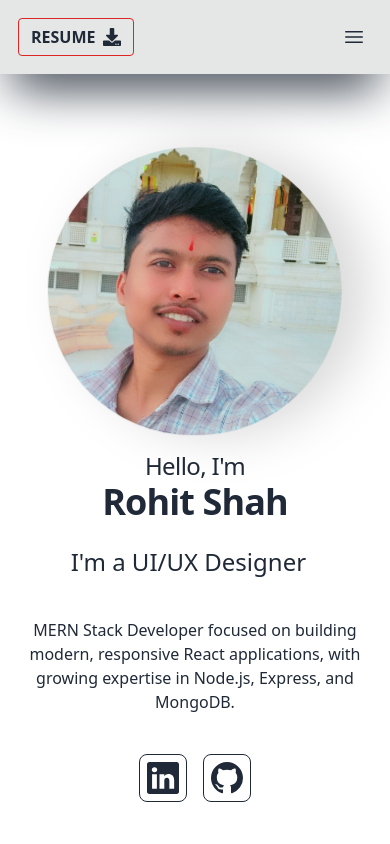
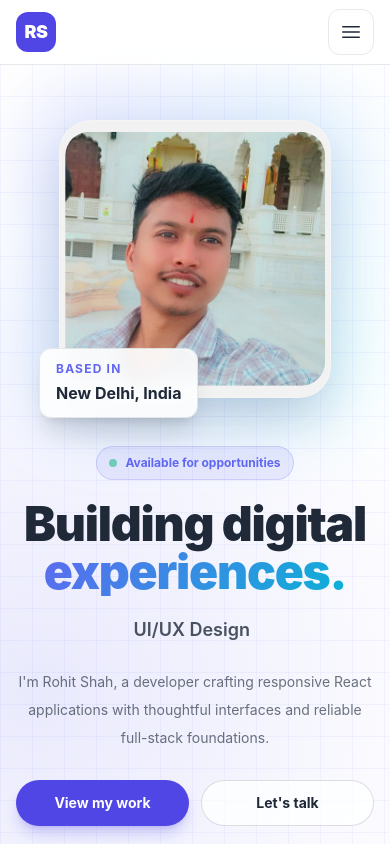
Before and after one commit to rohitshah012/Rohit-Shah-Portfolio, a React (Create React App) app: page / in a window 390 px wide. Shown: the top 844 px of the page. Built offline with nearby package versions, Linux system fonts and the light colour scheme.

Commit message:
ui update

```diff
--- a/src/App.js
+++ b/src/App.js
@@ -8,14 +8,13 @@ import Footer from "./components/Footer";
 
 export default function App() {
   return (
-    <div className="overflow-x-hidden">
+    <div className="page-background overflow-x-hidden">
       <Hero />
       <About />
       <Skills />
       <Projects />
       <Contact />
       <Footer />
-
     </div>
   );
 }
--- a/src/components/Footer.js
+++ b/src/components/Footer.js
@@ -1,64 +1,47 @@
+import { FaEnvelope, FaGithub, FaLinkedinIn } from "react-icons/fa";
+
+const socialLinks = [
+  {
+    name: "LinkedIn",
+    href: "https://www.linkedin.com/in/rohitshah9958",
+    icon: FaLinkedinIn,
+  },
+  {
+    name: "GitHub",
+    href: "https://github.com/rohitshah012",
+    icon: FaGithub,
+  },
+  {
+    name: "Email",
+    href: "mailto:rohitshah9958@gmail.com",
+    icon: FaEnvelope,
+  },
+];
+
 export default function Footer() {
   return (
-    <div className="text-lg text-center relative isolate px-6 py-24 lg:px-8">
-      <div className="mt-10 flex items-center justify-center gap-x-4">
-
-        {/* LinkedIn */}
-        <a
-          href="https://www.linkedin.com/in/rohitshah9958"
-          target="_blank"
-          rel="noopener noreferrer"
-          className="btn btn-outline btn-square"
-        >
-          <svg
-            xmlns="http://www.w3.org/2000/svg"
-            className="h-8 w-8"
-            fill="currentColor"
-            viewBox="0 0 16 16"
+    <footer className="border-t border-base-content/10 px-4 py-10 text-center sm:px-6 sm:py-12">
+      <div className="flex items-center justify-center gap-3">
+        {socialLinks.map((link) => (
+          <a
+            key={link.name}
+            href={link.href}
+            target={link.href.startsWith("http") ? "_blank" : undefined}
+            rel={link.href.startsWith("http") ? "noopener noreferrer" : undefined}
+            className="flex h-11 w-11 items-center justify-center rounded-full border border-base-content/15 transition hover:-translate-y-1 hover:border-indigo-500 hover:text-indigo-500"
+            aria-label={link.name}
           >
-            <path d="M0 1.146C0 .513.526 0 1.175 0h13.65C15.474 0 16 .513 16 1.146v13.708c0 .633-.526 1.146-1.175 1.146H1.175C.526 16 0 15.487 0 14.854V1.146zm4.943 12.248V6.169H2.542v7.225h2.401zm-1.2-8.212c.837 0 1.358-.554 1.358-1.248-.015-.709-.52-1.248-1.342-1.248-.822 0-1.359.54-1.359 1.248 0 .694.521 1.248 1.327 1.248h.016zm4.908 8.212V9.359c0-.216.016-.432.08-.586.173-.431.568-.878 1.232-.878.869 0 1.216.662 1.216 1.634v3.865h2.401V9.25c0-2.22-1.184-3.252-2.764-3.252-1.274 0-1.845.7-2.165 1.193V6.169h-2.4z" />
-          </svg>
-        </a>
-
-        {/* GitHub */}
-        <a
-          href="https://github.com/rohitshah012"
-          target="_blank"
-          rel="noopener noreferrer"
-          className="btn btn-outline btn-square"
-        >
-          <svg
-            xmlns="http://www.w3.org/2000/svg"
-            className="h-8 w-8"
-            fill="currentColor"
-            viewBox="0 0 16 16"
-          >
-            <path d="M8 0C3.58 0 0 3.58 0 8c0 3.54 2.29 6.53 5.47 7.59.4.07.55-.17.55-.38 0-.19-.01-.82-.01-1.49-2.01.37-2.53-.49-2.69-.94-.09-.23-.48-.94-.82-1.13-.28-.15-.68-.52-.01-.53.63-.01 1.08.58 1.23.82.72 1.21 1.87.87 2.33.66.07-.52.28-.87.51-1.07-1.78-.2-3.64-.89-3.64-3.95 0-.87.31-1.59.82-2.15-.08-.2-.36-1.02.08-2.12 0 0 .67-.21 2.2.82.64-.18 1.32-.27 2-.27.68 0 1.36.09 2 .27 1.53-1.04 2.2-.82 2.2-.82.44 1.1.16 1.92.08 2.12.51.56.82 1.27.82 2.15 0 3.07-1.87 3.75-3.65 3.95.29.25.54.73.54 1.48 0 1.07-.01 1.93-.01 2.2 0 .21.15.46.55.38A8.012 8.012 0 0 0 16 8c0-4.42-3.58-8-8-8z" />
-          </svg>
-        </a>
-
-        {/* Email */}
-        <a
-          href="mailto:rohitshah9958@gmail.com"
-          className="btn btn-outline btn-square"
-        >
-          <svg
-            xmlns="http://www.w3.org/2000/svg"
-            className="h-8 w-8"
-            fill="currentColor"
-            viewBox="0 0 16 16"
-          >
-            <path d="M2 2A2 2 0 0 0 .05 3.555L8 8.414l7.95-4.859A2 2 0 0 0 14 2H2Zm-2 9.8V4.698l5.803 3.546L0 11.801Zm6.761-2.97-6.57 4.026A2 2 0 0 0 2 14h6.256A4.493 4.493 0 0 1 8 12.5a4.49 4.49 0 0 1 1.606-3.446l-.367-.225L8 9.586l-1.239-.757ZM16 9.671V4.697l-5.803 3.546.338.208A4.482 4.482 0 0 1 12.5 8c1.414 0 2.675.652 3.5 1.671Z" />
-            <path d="M15.834 12.244c0 1.168-.577 2.025-1.587 2.025-.503 0-1.002-.228-1.12-.648h-.043c-.118.416-.543.643-1.015.643-.77 0-1.259-.542-1.259-1.434v-.529c0-.844.481-1.4 1.26-1.4.585 0 .87.333.953.63h.03v-.568h.905v2.19c0 .272.18.42.411.42.315 0 .639-.415.639-1.39v-.118c0-1.277-.95-2.326-2.484-2.326h-.04c-1.582 0-2.64 1.067-2.64 2.724v.157c0 1.867 1.237 2.654 2.57 2.654h.045c.507 0 .935-.07 1.18-.18v.731c-.219.1-.643.175-1.237.175h-.044C10.438 16 9 14.82 9 12.646v-.214C9 10.36 10.421 9 12.485 9h.035c2.12 0 3.314 1.43 3.314 3.034v.21Zm-4.04.21v.227c0 .586.227.8.581.8.31 0 .564-.17.564-.743v-.367c0-.516-.275-.708-.572-.708-.346 0-.573.245-.573.791Z" />
-          </svg>
-        </a>
-
+            <link.icon className="h-5 w-5" />
+          </a>
+        ))}
       </div>
-
-      <p className="mt-3">
-        Created with ❤️ by <span className="font-bold">Rohit Shah</span>
+      <p className="mt-6 text-base-content/65">
+        Designed and built by{" "}
+        <span className="font-bold text-base-content">Rohit Shah</span>
       </p>
-      <p>© {new Date().getFullYear()} Portfolio. All Rights Reserved</p>
-    </div>
+      <p className="mt-1 text-sm text-base-content/50">
+        &copy; {new Date().getFullYear()} Portfolio. All rights reserved.
+      </p>
+    </footer>
   );
 }
--- a/src/components/Hero.js
+++ b/src/components/Hero.js
@@ -1,229 +1,250 @@
-import { useState, useEffect } from "react";
+import { useEffect, useState } from "react";
 import { Dialog } from "@headlessui/react";
-import dp from "../Assets/Images/dp.jpg"
-import { FaDownload } from "react-icons/fa";
 import {
   Bars3Icon,
+  MoonIcon,
+  SunIcon,
   XMarkIcon,
-  SunIcon,
-  MoonIcon,
 } from "@heroicons/react/24/outline";
+import { FaDownload, FaGithub, FaLinkedinIn } from "react-icons/fa";
 import { Link } from "react-scroll";
 import { TypeAnimation } from "react-type-animation";
 import AOS from "aos";
 import "aos/dist/aos.css";
+import dp from "../Assets/Images/dp.jpg";
 
 const navigation = [
-  { name: "About Me", id: "about" },
+  { name: "About", id: "about" },
   { name: "Skills", id: "skills" },
   { name: "Projects", id: "projects" },
-  { name: "Contact Me", id: "contact" },
+  { name: "Contact", id: "contact" },
 ];
 
 export default function Hero() {
   const [theme, setTheme] = useState(
-    localStorage.getItem("theme") ? localStorage.getItem("theme") : "light"
+    () => localStorage.getItem("theme") || "light"
   );
+  const [mobileMenuOpen, setMobileMenuOpen] = useState(false);
+
   useEffect(() => {
     localStorage.setItem("theme", theme);
-    const localTheme = localStorage.getItem("theme");
-    document.querySelector("html").setAttribute("data-theme", localTheme);
+    document.documentElement.setAttribute("data-theme", theme);
   }, [theme]);
-  const [mobileMenuOpen, setMobileMenuOpen] = useState(false);
+
   useEffect(() => {
-    AOS.init({ duration: 2000 });
+    AOS.init({ duration: 900, once: true });
   }, []);
-  const handleToggle = (e) => {
-    e.target.checked ? setTheme("dark") : setTheme("light");
-  };
 
-
-
+  const themeToggle = (
+    <button
+      type="button"
+      className="flex h-10 w-10 items-center justify-center rounded-full border border-base-content/10 bg-base-200 transition hover:border-indigo-500 hover:text-indigo-500"
+      onClick={() => setTheme((current) => current === "dark" ? "light" : "dark")}
+      aria-label={theme === "dark" ? "Switch to light mode" : "Switch to dark mode"}
+      title={theme === "dark" ? "Light mode" : "Dark mode"}
+    >
+      {theme === "dark" ? (
+        <SunIcon className="h-5 w-5" aria-hidden="true" />
+      ) : (
+        <MoonIcon className="h-5 w-5" aria-hidden="true" />
+      )}
+    </button>
+  );
 
   return (
-    <div>
-      <header className="fixed bg-base-300 shadow-2xl shadow-neutral inset-x-0 top-0 z-50">
-        <nav
-          className="flex items-center justify-between p-6 lg:px-8"
-          aria-label="Global"
+    <div className="grid-pattern min-h-screen">
+      <header className="fixed inset-x-0 top-0 z-50 border-b border-base-content/10 bg-base-100/80 backdrop-blur-xl">
+        <nav className="section-shell flex h-16 items-center justify-between sm:h-20">
+          <a
+            href="#top"
+            className="flex items-center gap-3 text-lg font-black tracking-tight"
           >
-          <div className="flex  lg:flex-1">
-            <a href="/RohitShahResume.pdf" download className="no-underline">
-              <button className="flex items-center gap-2 -m-1.5 p-1.5 px-3 font-semibold border border-red-600 cursor-pointer hover:bg-red-600 hover:text-white transition-colors rounded">RESUME <FaDownload className="text-lg" /> </button>
+            <span className="flex h-10 w-10 items-center justify-center rounded-xl bg-indigo-600 text-white">
+              RS
+            </span>
+            <span className="hidden sm:block">Rohit Shah</span>
           </a>
-          </div>
-          <div className="flex lg:hidden">
-            <button
-              type="button"
-              className="-m-2.5 inline-flex items-center justify-center rounded-md p-2.5"
-              onClick={() => setMobileMenuOpen(true)}
-            >
-              <span className="sr-only">Open main menu</span>
-              <Bars3Icon className="h-6 w-6" aria-hidden="true" />
-            </button>
-          </div>
-          <div className="hidden lg:flex lg:gap-x-12">
+
+          <div className="hidden items-center rounded-full border border-base-content/10 bg-base-200/60 p-1.5 lg:flex">
             {navigation.map((item) => (
               <Link
+                key={item.id}
                 to={item.id}
-                spy={true}
-                smooth={true}
-                offset={50}
+                spy
+                smooth
+                offset={-72}
                 duration={500}
-                className="text-sm font-semibold leading-6 cursor-pointer relative w-fit block after:block after:content-[''] after:absolute after:h-[3px] after:bg-current after:w-full after:scale-x-0 after:hover:scale-x-100 after:transition after:duration-300 after:origin-left"
+                activeClass="text-indigo-500 bg-base-100 shadow-sm"
+                className="cursor-pointer rounded-full px-4 py-2 text-sm font-semibold transition hover:text-indigo-500"
               >
                 {item.name}
               </Link>
             ))}
           </div>
-          <div className="hidden lg:flex lg:flex-1 lg:justify-end">
-            <label className="swap swap-rotate">
-              <input
-                type="checkbox"
-                className="hidden"
-                onChange={handleToggle}
-                checked={theme === "light" ? false : true}
-              />
 
-              <SunIcon className="swap-off fill-current w-6 h-6" />
-              <MoonIcon className="swap-on fill-current w-6 h-6" />
-            </label>
+          <div className="hidden items-center gap-3 lg:flex">
+            <a
+              href="/RohitShahResume.pdf"
+              download
+              className="secondary-button !px-4 !py-2"
+            >
+              Resume <FaDownload />
+            </a>
+            {themeToggle}
           </div>
+
+          <button
+            type="button"
+            className="rounded-xl border border-base-content/10 p-2.5 lg:hidden"
+            onClick={() => setMobileMenuOpen(true)}
+            aria-label="Open navigation"
+          >
+            <Bars3Icon className="h-6 w-6" />
+          </button>
         </nav>
+
         <Dialog
           as="div"
           className="lg:hidden"
           open={mobileMenuOpen}
           onClose={setMobileMenuOpen}
         >
-          <div className="fixed inset-0 z-50" />
-          <Dialog.Panel className="fixed inset-y-0 right-0 z-50 w-2/3 overflow-y-auto backdrop-brightness-90 backdrop-blur-2xl bg-transparent px-6 py-6 sm:max-w-sm">
+          <div className="fixed inset-0 z-50 bg-black/30 backdrop-blur-sm" />
+          <Dialog.Panel className="fixed inset-y-0 right-0 z-50 w-[88%] max-w-sm overflow-y-auto border-l border-base-content/10 bg-base-100 p-5 shadow-2xl sm:p-6">
             <div className="flex items-center justify-between">
-              <div className="-m-1.5 p-1.5">
-                <label className="swap swap-rotate">
-                  <input
-                    type="checkbox"
-                    className="hidden"
-                    onChange={handleToggle}
-                    checked={theme === "light" ? false : true}
-                  />
-                  <SunIcon className="swap-off fill-current w-6 h-6" />
-                  <MoonIcon className="swap-on fill-current w-6 h-6" />
-                </label>
-              </div>
+              {themeToggle}
               <button
                 type="button"
-                className="-m-2.5 rounded-md p-2.5"
+                className="rounded-xl border border-base-content/10 p-2.5"
                 onClick={() => setMobileMenuOpen(false)}
+                aria-label="Close navigation"
               >
-                <span className="sr-only">Close menu</span>
-                <XMarkIcon className="h-6 w-6" aria-hidden="true" />
+                <XMarkIcon className="h-6 w-6" />
               </button>
             </div>
-            <div className="mt-6 flow-root">
-              <div className="-my-6 divide-y">
-                <div className="space-y-2 py-6">
+            <div className="mt-10 space-y-2">
               {navigation.map((item) => (
                 <Link
+                  key={item.id}
                   to={item.id}
-                      spy={true}
-                      smooth={true}
-                      offset={50}
+                  smooth
+                  offset={-72}
                   duration={500}
-                      className="-mx-3 block rounded-lg px-3 py-2 font-semibold leading-7 btn btn-ghost"
+                  onClick={() => setMobileMenuOpen(false)}
+                  className="block cursor-pointer rounded-xl px-4 py-3 font-semibold transition hover:bg-indigo-500/10 hover:text-indigo-500"
                 >
                   {item.name}
                 </Link>
               ))}
-                </div>
-              </div>
+              <a
+                href="/RohitShahResume.pdf"
+                download
+                className="primary-button mt-5 w-full"
+              >
+                Download resume <FaDownload />
+              </a>
             </div>
           </Dialog.Panel>
         </Dialog>
       </header>
-      <div className="py-24 sm:py-32">
-        <div className="mx-auto max-w-7xl px-6 lg:px-8">
+
+      <main id="top" className="flex min-h-screen items-center pb-16 pt-24 sm:pb-20 sm:pt-28">
+        <div className="section-shell w-full">
           <div
-            className="grid lg:grid-cols-2 md:grid-cols-2 sm:grid-cols-1 py-12"
-            data-aos="zoom-in"
+            className="grid items-center gap-12 py-6 sm:gap-16 sm:py-10 lg:grid-cols-[1.1fr_0.9fr]"
+            data-aos="fade-up"
           >
-            <div className="grid justify-center items-center">
-              <img
-                src={dp}
-
-                alt="Rohit shah"
-                className="w-72 rounded-full drop-shadow-2xl -rotate-90"
-              />
+            <div className="order-2 text-center lg:order-1 lg:text-left">
+              <div className="mb-5 inline-flex items-center gap-2 rounded-full border border-indigo-500/20 bg-indigo-500/10 px-3 py-2 text-xs font-bold text-indigo-500 sm:mb-6 sm:px-4 sm:text-sm">
+                <span className="h-2 w-2 animate-pulse rounded-full bg-emerald-500" />
+                Available for opportunities
               </div>
-            <div className="grid justify-center items-center mt-3">
-              <div className="text-center">
-                <div className="text-2xl tracking-tight sm:text-3xl">
-                  Hello, I'm
-                </div>
-              </div>
-              <div className="text-center">
-                <h1 className="text-4xl font-bold tracking-tight sm:text-6xl">
-                  Rohit Shah
+              <h1 className="text-[2.65rem] font-black leading-[1.05] tracking-tight min-[375px]:text-5xl sm:text-7xl lg:text-8xl">
+                Building digital
+                <span className="gradient-text block">experiences.</span>
               </h1>
-                <p className="mt-6 text-2xl leading-8">
+              <p className="mt-5 min-h-8 text-lg font-semibold text-base-content/80 sm:mt-6 sm:text-2xl">
                 <TypeAnimation
                   sequence={[
-                      "I'm a MERN Stack Developer",
+                    "MERN Stack Developer",
                     2000,
-                      "I'm a UI/UX Designer",
+                    "UI/UX Designer",
                     2000,
-                      "I'm a Web Developer",
+                    "Web Developer",
                     2000,
                   ]}
                   speed={50}
                   repeat={Infinity}
                 />
               </p>
-                <div className="mt-10 flex items-center justify-center gap-x-6">
-                  <p>
-                   MERN Stack Developer focused on building modern, responsive React applications, with growing expertise in Node.js, Express, and MongoDB.
+              <p className="mx-auto mt-5 max-w-2xl text-sm leading-7 text-base-content/65 sm:mt-6 sm:text-base sm:leading-8 lg:mx-0 lg:text-lg">
+                I&apos;m Rohit Shah, a developer crafting responsive React
+                applications with thoughtful interfaces and reliable full-stack
+                foundations.
               </p>
+              <div className="mt-7 grid grid-cols-1 gap-3 min-[390px]:grid-cols-2 lg:flex lg:justify-start">
+                <Link
+                  to="projects"
+                  smooth
+                  offset={-72}
+                  duration={500}
+                  className="primary-button w-full cursor-pointer"
+                >
+                  View my work
+                </Link>
+                <Link
+                  to="contact"
+                  smooth
+                  offset={-72}
+                  duration={500}
+                  className="secondary-button w-full cursor-pointer"
+                >
+                  Let&apos;s talk
+                </Link>
               </div>
-                <div className="mt-10 flex items-center justify-center gap-x-4">
+              <div className="mt-8 flex justify-center gap-3 lg:justify-start">
                 <a
                   href="https://www.linkedin.com/in/rohitshah9958"
                   target="_blank"
                   rel="noopener noreferrer"
+                  className="flex h-11 w-11 items-center justify-center rounded-full border border-base-content/15 transition hover:-translate-y-1 hover:border-indigo-500 hover:text-indigo-500"
+                  aria-label="LinkedIn profile"
                 >
-                    <button className="btn btn-outline btn-square">
-                      <svg
-                        xmlns="http://www.w3.org/2000/svg"
-                        fill="currentColor"
-                        className="h-8 w-8"
-                        viewBox="0 0 16 16"
-                      >
-                        <path d="M0 1.146C0 .513.526 0 1.175 0h13.65C15.474 0 16 .513 16 1.146v13.708c0 .633-.526 1.146-1.175 1.146H1.175C.526 16 0 15.487 0 14.854V1.146zm4.943 12.248V6.169H2.542v7.225h2.401zm-1.2-8.212c.837 0 1.358-.554 1.358-1.248-.015-.709-.52-1.248-1.342-1.248-.822 0-1.359.54-1.359 1.248 0 .694.521 1.248 1.327 1.248h.016zm4.908 8.212V9.359c0-.216.016-.432.08-.586.173-.431.568-.878 1.232-.878.869 0 1.216.662 1.216 1.634v3.865h2.401V9.25c0-2.22-1.184-3.252-2.764-3.252-1.274 0-1.845.7-2.165 1.193v.025h-.016a5.54 5.54 0 0 1 .016-.025V6.169h-2.4c.03.678 0 7.225 0 7.225h2.4z" />
-                      </svg>
-                    </button>
+                  <FaLinkedinIn />
                 </a>
-
                 <a
                   href="https://github.com/rohitshah012"
                   target="_blank"
                   rel="noopener noreferrer"
+                  className="flex h-11 w-11 items-center justify-center rounded-full border border-base-content/15 transition hover:-translate-y-1 hover:border-indigo-500 hover:text-indigo-500"
+                  aria-label="GitHub profile"
                 >
-                    <button className="btn btn-outline btn-square">
-                      <svg
-                        xmlns="http://www.w3.org/2000/svg"
-                        className="h-8 w-8"
-                        fill="currentColor"
-                        viewBox="0 0 16 16"
-                      >
-                        <path d="M8 0C3.58 0 0 3.58 0 8c0 3.54 2.29 6.53 5.47 7.59.4.07.55-.17.55-.38 0-.19-.01-.82-.01-1.49-2.01.37-2.53-.49-2.69-.94-.09-.23-.48-.94-.82-1.13-.28-.15-.68-.52-.01-.53.63-.01 1.08.58 1.23.82.72 1.21 1.87.87 2.33.66.07-.52.28-.87.51-1.07-1.78-.2-3.64-.89-3.64-3.95 0-.87.31-1.59.82-2.15-.08-.2-.36-1.02.08-2.12 0 0 .67-.21 2.2.82.64-.18 1.32-.27 2-.27.68 0 1.36.09 2 .27 1.53-1.04 2.2-.82 2.2-.82.44 1.1.16 1.92.08 2.12.51.56.82 1.27.82 2.15 0 3.07-1.87 3.75-3.65 3.95.29.25.54.73.54 1.48 0 1.07-.01 1.93-.01 2.2 0 .21.15.46.55.38A8.012 8.012 0 0 0 16 8c0-4.42-3.58-8-8-8z" />
-                      </svg>
-                    </button>
+                  <FaGithub />
                 </a>
+              </div>
+            </div>
+
+            <div className="order-1 flex justify-center px-7 sm:px-0 lg:order-2">
+              <div className="relative w-full max-w-[17rem] sm:max-w-none">
+                <div className="absolute -inset-5 rounded-[2.5rem] bg-gradient-to-br from-indigo-500 to-cyan-400 opacity-25 blur-2xl" />
+                <div className="relative overflow-hidden rounded-[2rem] border border-white/20 bg-base-200 p-2 shadow-2xl shadow-indigo-950/20 sm:rounded-[2.5rem] sm:p-3">
+                  <img
+                    src={dp}
+                    alt="Rohit Shah"
+                    className="aspect-square h-auto w-full -rotate-90 rounded-[1.5rem] object-cover sm:h-[29rem] sm:w-[24rem] sm:rounded-[2rem]"
+                  />
+                </div>
+                <div className="absolute -bottom-5 -left-5 rounded-xl border border-base-content/10 bg-base-100/90 px-4 py-3 shadow-xl backdrop-blur sm:-left-8 sm:rounded-2xl sm:px-5 sm:py-4">
+                  <p className="text-xs font-bold uppercase tracking-widest text-indigo-500">
+                    Based in
+                  </p>
+                  <p className="mt-1 font-bold">New Delhi, India</p>
                 </div>
               </div>
             </div>
           </div>
         </div>
-      </div>
+      </main>
     </div>
   );
 }
--- a/src/index.css
+++ b/src/index.css
@@ -1,9 +1,83 @@
-* {
-  margin: 0;
-  padding: 0;
-  box-sizing: border-box;
-}
-
 @tailwind base;
 @tailwind components;
 @tailwind utilities;
+
+@layer base {
+  * {
+    box-sizing: border-box;
+  }
+
+  html {
+    scroll-behavior: smooth;
+  }
+
+  body {
+    margin: 0;
+    min-width: 320px;
+    overflow-x: hidden;
+    font-family: Inter, ui-sans-serif, system-ui, -apple-system, BlinkMacSystemFont,
+      "Segoe UI", sans-serif;
+    @apply bg-base-100 text-base-content antialiased;
+  }
+
+  ::selection {
+    @apply bg-indigo-500 text-white;
+  }
+}
+
+@layer components {
+  .section-shell {
+    @apply mx-auto max-w-7xl px-4 sm:px-6 lg:px-8;
+  }
+
+  .section-kicker {
+    @apply text-xs font-bold uppercase tracking-[0.2em] text-indigo-500 sm:text-sm sm:tracking-[0.24em];
+  }
+
+  .section-title {
+    @apply mt-3 text-3xl font-black tracking-tight sm:text-5xl lg:text-6xl;
+  }
+
+  .surface-card {
+    @apply rounded-2xl border border-base-content/10 bg-base-200/60 shadow-xl shadow-indigo-950/5 backdrop-blur sm:rounded-3xl;
+  }
+
+  .primary-button {
+    @apply inline-flex items-center justify-center gap-2 rounded-full bg-indigo-600 px-6 py-3 text-sm font-bold text-white shadow-lg shadow-indigo-600/25 transition hover:-translate-y-0.5 hover:bg-indigo-500;
+  }
+
+  .secondary-button {
+    @apply inline-flex items-center justify-center gap-2 rounded-full border border-base-content/15 bg-base-100/70 px-6 py-3 text-sm font-bold transition hover:-translate-y-0.5 hover:border-indigo-500 hover:text-indigo-500;
+  }
+}
+
+.page-background {
+  background-image:
+    radial-gradient(circle at 10% 10%, rgb(99 102 241 / 0.14), transparent 28rem),
+    radial-gradient(circle at 90% 28%, rgb(6 182 212 / 0.1), transparent 24rem);
+}
+
+.gradient-text {
+  background: linear-gradient(120deg, #6366f1, #06b6d4);
+  background-clip: text;
+  -webkit-background-clip: text;
+  color: transparent;
+}
+
+.grid-pattern {
+  background-image:
+    linear-gradient(rgb(99 102 241 / 0.06) 1px, transparent 1px),
+    linear-gradient(90deg, rgb(99 102 241 / 0.06) 1px, transparent 1px);
+  background-size: 32px 32px;
+}
+
+@media (prefers-reduced-motion: reduce) {
+  *,
+  *::before,
+  *::after {
+    scroll-behavior: auto !important;
+    animation-duration: 0.01ms !important;
+    animation-iteration-count: 1 !important;
+    transition-duration: 0.01ms !important;
+  }
+}
```
Also changed, not shown: src/components/About.js (+15 -15 lines), src/components/Contact.js (+13 -13 lines), src/components/Projects.js (+22 -20 lines), src/components/Skills.js (+17 -17 lines). Lines whose indentation alone changed are shown as unchanged.
